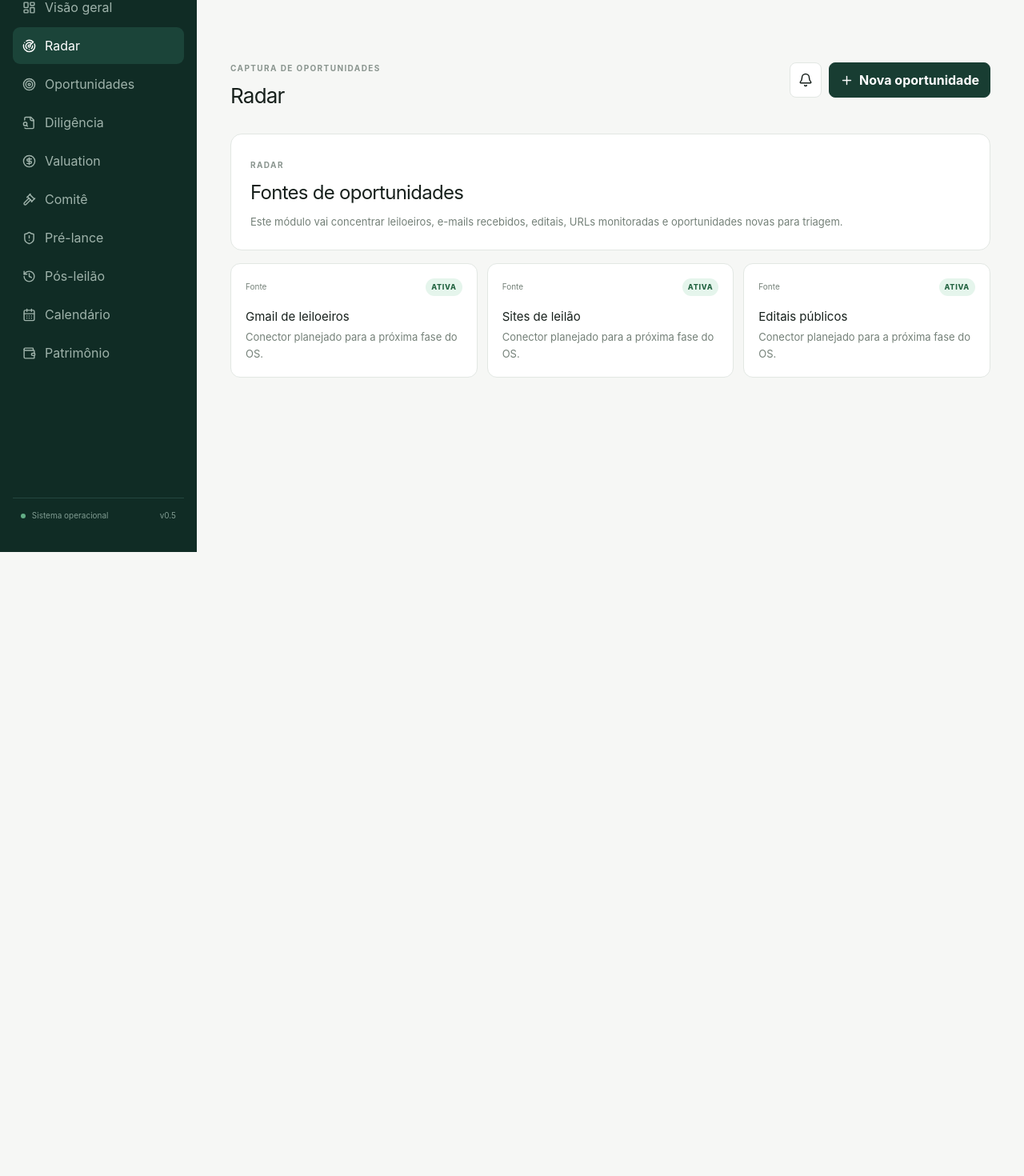
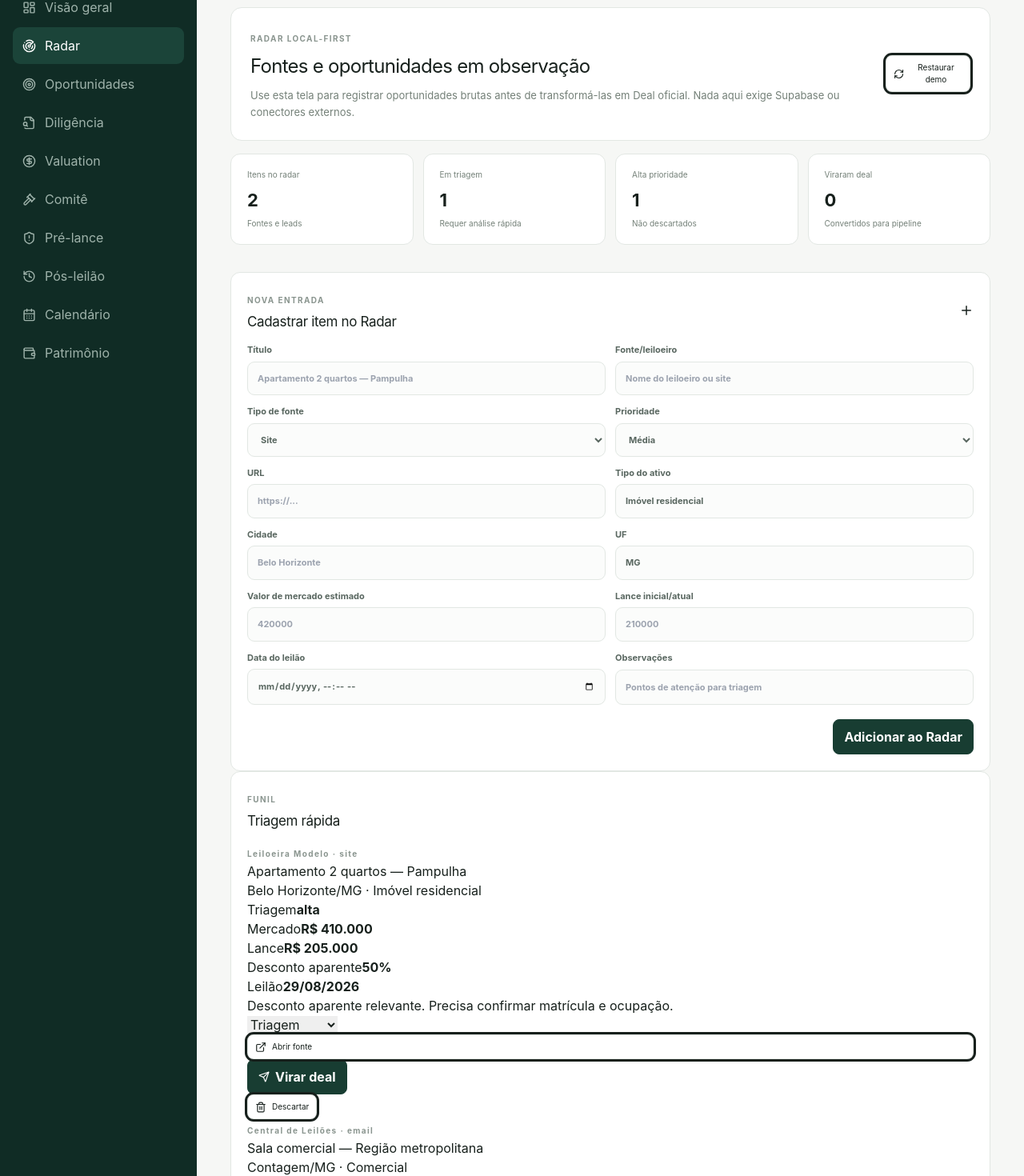
Before and after one commit to agendanutrijulianamoreira-droid/Leiloes, a Next.js app: page /radar in a window 1280 px wide. Shown: the part 110-1580 px from the top of the page at 80% size. Before the commit the page ends 800 px from the top, so only its background shows below. Built offline with nearby package versions, Linux system fonts and the light colour scheme.

Commit message:
Implement local-first radar page

```diff
--- a/app/radar/page.tsx
+++ b/app/radar/page.tsx
@@ -1,22 +1,167 @@
+'use client'
+
+import { useMemo, useState } from 'react'
+import Link from 'next/link'
+import { ExternalLink, Plus, RefreshCw, Send, Trash2 } from 'lucide-react'
+import { MetricCard } from '@/components/metric-card'
 import { OSShell } from '@/components/os-shell'
+import { money } from '@/lib/format'
+import type { RadarLead, RadarLeadInput, RadarSourceType } from '@/lib/local-radar'
+import { createRadarLead, loadRadarLeads, promoteRadarLead, resetRadarLeads, summarizeRadar, updateRadarLead } from '@/lib/local-radar'
+
+const emptyInput: RadarLeadInput = {
+  title: '',
+  sourceName: '',
+  sourceType: 'site',
+  url: '',
+  city: '',
+  state: 'MG',
+  assetType: 'Imóvel residencial',
+  estimatedMarketValue: 0,
+  openingBid: 0,
+  auctionDate: '',
+  priority: 'media',
+  notes: '',
+}
+
+const statusLabel: Record<RadarLead['status'], string> = {
+  watching: 'Observando',
+  triage: 'Triagem',
+  promoted: 'Virou deal',
+  discarded: 'Descartado',
+}
+
+function discountPct(lead: RadarLead) {
+  if (!lead.estimatedMarketValue || !lead.openingBid) return 0
+  return Math.round((1 - lead.openingBid / lead.estimatedMarketValue) * 100)
+}
 
 export default function RadarPage() {
+  const [leads, setLeads] = useState<RadarLead[]>(() => loadRadarLeads())
+  const [form, setForm] = useState<RadarLeadInput>(emptyInput)
+  const [message, setMessage] = useState('')
+  const [errors, setErrors] = useState<Record<string, string>>({})
+  const summary = useMemo(() => summarizeRadar(leads), [leads])
+
+  function update(field: keyof RadarLeadInput, value: string) {
+    setForm((current) => ({
+      ...current,
+      [field]: ['estimatedMarketValue', 'openingBid'].includes(field) ? Number(value) : value,
+    }))
+  }
+
+  function submitLead(event: React.FormEvent<HTMLFormElement>) {
+    event.preventDefault()
+    setMessage('')
+    setErrors({})
+    const result = createRadarLead(form)
+    if (!result.ok) {
+      setErrors(result.errors)
+      return
+    }
+    setLeads(result.items)
+    setForm(emptyInput)
+    setMessage('Oportunidade adicionada ao Radar.')
+  }
+
+  function changeStatus(lead: RadarLead, status: RadarLead['status']) {
+    const result = updateRadarLead(lead.id, { status })
+    if (result.ok) setLeads(result.items)
+  }
+
+  function promote(lead: RadarLead) {
+    const result = promoteRadarLead(lead.id)
+    if (!result.ok) {
+      setMessage(result.error)
+      return
+    }
+    setLeads(result.items)
+    setMessage(`Lead promovido para ${result.dealId}.`)
+  }
+
+  function reset() {
+    setLeads(resetRadarLeads())
+    setMessage('Radar restaurado com dados demo.')
+  }
+
   return (
     <OSShell title="Radar" eyebrow="CAPTURA DE OPORTUNIDADES">
-      <section className="sectionIntro">
-        <span className="eyebrow">RADAR</span>
-        <h2>Fontes de oportunidades</h2>
-        <p>Este módulo vai concentrar leiloeiros, e-mails recebidos, editais, URLs monitoradas e oportunidades novas para triagem.</p>
+      <section className="sectionIntro actionIntro">
+        <div>
+          <span className="eyebrow">RADAR LOCAL-FIRST</span>
+          <h2>Fontes e oportunidades em observação</h2>
+          <p>Use esta tela para registrar oportunidades brutas antes de transformá-las em Deal oficial. Nada aqui exige Supabase ou conectores externos.</p>
+        </div>
+        <button className="outline" type="button" onClick={reset}><RefreshCw size={15} /> Restaurar demo</button>
       </section>
-      <div className="cards">
-        {['Gmail de leiloeiros', 'Sites de leilão', 'Editais públicos'].map((source) => (
-          <article className="deal" key={source}>
-            <div className="dealTop"><span className="dealType">Fonte</span><span className="risk baixo">Ativa</span></div>
-            <h4>{source}</h4>
-            <p className="panelCopy">Conector planejado para a próxima fase do OS.</p>
-          </article>
-        ))}
+
+      <div className="metrics radarMetrics">
+        <MetricCard label="Itens no radar" value={String(summary.total)} note="Fontes e leads" />
+        <MetricCard label="Em triagem" value={String(summary.triage)} note="Requer análise rápida" />
+        <MetricCard label="Alta prioridade" value={String(summary.highPriority)} note="Não descartados" />
+        <MetricCard label="Viraram deal" value={String(summary.promoted)} note="Convertidos para pipeline" />
       </div>
+
+      <section className="panel radarFormPanel">
+        <div className="panelHead"><div><span className="eyebrow">NOVA ENTRADA</span><h3>Cadastrar item no Radar</h3></div><Plus size={18} /></div>
+        <form onSubmit={submitLead}>
+          <div className="formGrid twoColumns">
+            <label>Título<input value={form.title} onChange={(e) => update('title', e.target.value)} placeholder="Apartamento 2 quartos — Pampulha" />{errors.title && <small>{errors.title}</small>}</label>
+            <label>Fonte/leiloeiro<input value={form.sourceName} onChange={(e) => update('sourceName', e.target.value)} placeholder="Nome do leiloeiro ou site" />{errors.sourceName && <small>{errors.sourceName}</small>}</label>
+            <label>Tipo de fonte<select value={form.sourceType} onChange={(e) => update('sourceType', e.target.value as RadarSourceType)}><option value="site">Site</option><option value="email">E-mail</option><option value="leiloeiro">Leiloeiro</option><option value="edital">Edital público</option><option value="indicacao">Indicação</option><option value="outro">Outro</option></select></label>
+            <label>Prioridade<select value={form.priority} onChange={(e) => update('priority', e.target.value)}><option value="baixa">Baixa</option><option value="media">Média</option><option value="alta">Alta</option></select></label>
+            <label>URL<input value={form.url} onChange={(e) => update('url', e.target.value)} placeholder="https://..." /></label>
+            <label>Tipo do ativo<input value={form.assetType} onChange={(e) => update('assetType', e.target.value)} /></label>
+            <label>Cidade<input value={form.city} onChange={(e) => update('city', e.target.value)} placeholder="Belo Horizonte" /></label>
+            <label>UF<input value={form.state} onChange={(e) => update('state', e.target.value)} maxLength={2} /></label>
+            <label>Valor de mercado estimado<input type="number" value={form.estimatedMarketValue || ''} onChange={(e) => update('estimatedMarketValue', e.target.value)} placeholder="420000" /></label>
+            <label>Lance inicial/atual<input type="number" value={form.openingBid || ''} onChange={(e) => update('openingBid', e.target.value)} placeholder="210000" /></label>
+            <label>Data do leilão<input type="datetime-local" value={form.auctionDate} onChange={(e) => update('auctionDate', e.target.value)} /></label>
+            <label>Observações<input value={form.notes} onChange={(e) => update('notes', e.target.value)} placeholder="Pontos de atenção para triagem" /></label>
+          </div>
+          {message && <div className="formAlert success"><span>{message}</span></div>}
+          <div className="modalActions"><button className="primary" type="submit">Adicionar ao Radar</button></div>
+        </form>
+      </section>
+
+      <section className="panel">
+        <div className="panelHead"><div><span className="eyebrow">FUNIL</span><h3>Triagem rápida</h3></div></div>
+        <div className="radarList">
+          {leads.map((lead) => {
+            const discount = discountPct(lead)
+            return (
+              <article className={`radarLead ${lead.status} priority-${lead.priority}`} key={lead.id}>
+                <div className="radarLeadTop">
+                  <div>
+                    <span className="eyebrow">{lead.sourceName} · {lead.sourceType}</span>
+                    <h4>{lead.title}</h4>
+                    <p>{lead.city || 'Cidade não informada'}/{lead.state || 'UF'} · {lead.assetType}</p>
+                  </div>
+                  <div className="radarStatus"><span>{statusLabel[lead.status]}</span><strong>{lead.priority}</strong></div>
+                </div>
+                <div className="radarLeadMetrics">
+                  <div><span>Mercado</span><strong>{money(lead.estimatedMarketValue)}</strong></div>
+                  <div><span>Lance</span><strong>{money(lead.openingBid)}</strong></div>
+                  <div><span>Desconto aparente</span><strong>{discount}%</strong></div>
+                  <div><span>Leilão</span><strong>{lead.auctionDate ? new Date(lead.auctionDate).toLocaleDateString('pt-BR') : 'Sem data'}</strong></div>
+                </div>
+                {lead.notes && <p className="radarNotes">{lead.notes}</p>}
+                <div className="radarActions">
+                  <select value={lead.status} onChange={(e) => changeStatus(lead, e.target.value as RadarLead['status'])}>
+                    <option value="watching">Observando</option>
+                    <option value="triage">Triagem</option>
+                    <option value="discarded">Descartado</option>
+                    <option value="promoted">Virou deal</option>
+                  </select>
+                  {lead.url && <a className="outline" href={lead.url} target="_blank" rel="noreferrer"><ExternalLink size={14} /> Abrir fonte</a>}
+                  {lead.status !== 'promoted' ? <button className="primary" type="button" onClick={() => promote(lead)}><Send size={14} /> Virar deal</button> : <Link className="primary" href={`/opportunities/${lead.promotedDealId}`}>Abrir deal</Link>}
+                  <button className="outline" type="button" onClick={() => changeStatus(lead, 'discarded')}><Trash2 size={14} /> Descartar</button>
+                </div>
+              </article>
+            )
+          })}
+        </div>
+      </section>
     </OSShell>
   )
 }
```
